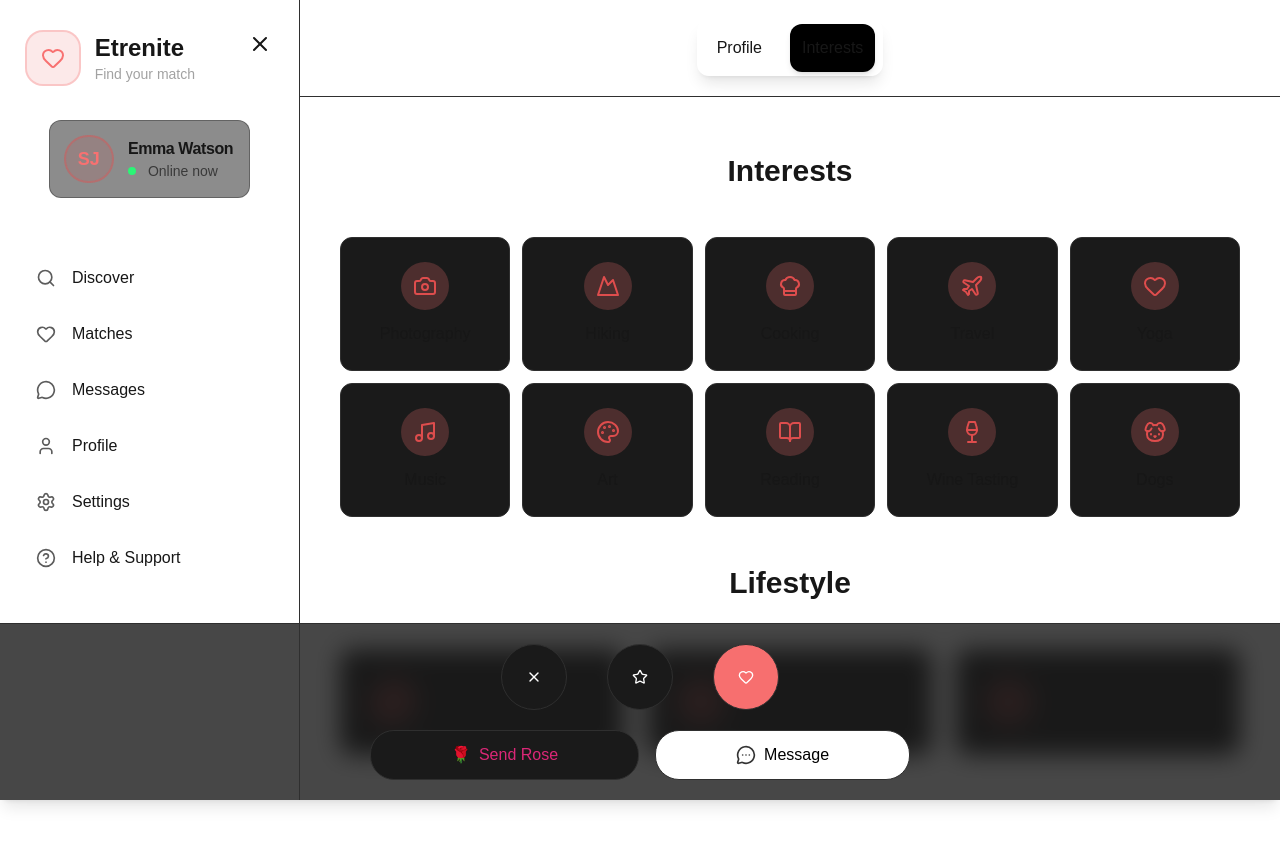
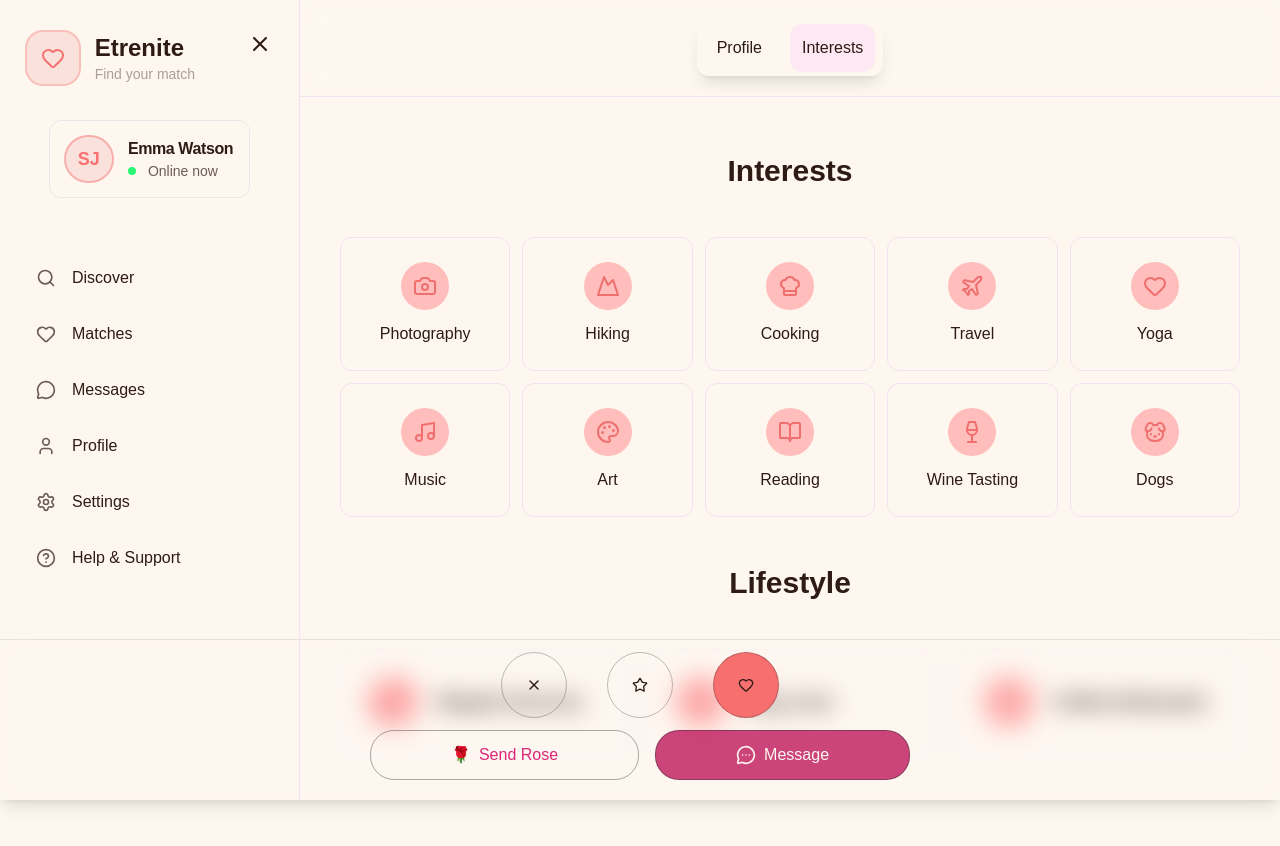
Before and after one commit to Ekagra444/DatingApplication, a Next.js app: page /profile in a window 1280 px wide. Both pictures are taken after a click on the button "Interests". Shown: the top 846 px of the page. Built offline with nearby package versions, Linux system fonts and the light colour scheme.

Commit message:
added some dark mode features

```diff
--- a/app/globals.css
+++ b/app/globals.css
@@ -20,15 +20,16 @@
 /* 2. Light Theme (Respects system preference) */
 @media (prefers-color-scheme: light) {
   :root {
-    --color-background: #ffffff;
-    --color-foreground: #171717;
-    --color-card: #f5f5f5;
-    --color-card-foreground: #1a1a1a;
+    --color-background: #fef7f0;
+    --color-foreground: #2d1b14;
+    --color-card:245, 245, 245;
+    --card-border-light:239 227 241;
 
     --background: var(--color-background);
     --foreground: var(--color-foreground);
     --card: var(--color-card);
-    --card-foreground: var(--color-card-foreground);
+    --card-border:var(--card-border-light);
+
   }
 }
 
--- a/app/profile/components/InterestsProfile.tsx
+++ b/app/profile/components/InterestsProfile.tsx
@@ -52,9 +52,9 @@ export default function InterestsProfile({interests = defaultInterests, lifestyl
         <div className="grid grid-cols-2 md:grid-cols-3 lg:grid-cols-4 xl:grid-cols-5 gap-3 max-w-5xl mx-auto">
             {interests.map((interest, index) => {
                 const IconComponent = interestIcons[interest as keyof typeof interestIcons];
-                return <div key={index} className="flex flex-col items-center gap-3 p-6 rounded-xl border hover:shadow-lg transition-all duration-200 border-crdBorder hover:bg-[#2f0d0d]/70 cursor-pointer bg-[#1a1a1a] group">
-                        <div className="w-12 h-12 transition-all duration-200 bg-[#c25c5c]/30 group-hover:bg-[#741e1e] rounded-full flex items-center justify-center">
-                            {IconComponent && <IconComponent className="w-6 h-6 text-[#de4d4d]" />}
+                return <div key={index} className="flex flex-col items-center gap-3 p-6 rounded-xl border hover:shadow-lg transition-all duration-200 border-crdBorder hover:bg-[#ffc5b81a] dark:hover:bg-[#2f0d0d]/70 cursor-pointer bg-card group">
+                        <div className="w-12 h-12 transition-all duration-200 bg-[#ffbdbb] group-hover:bg-[#ffffff] dark:bg-[#c25c5c]/30 dark:group-hover:bg-[#741e1e] rounded-full flex items-center justify-center">
+                            {IconComponent && <IconComponent className="w-6 text-[#ef6f6f] h-6 dark:text-[#de4d4d]" />}
                         </div>
                         <span className="font-medium text-center">{interest}</span>
                 </div>
@@ -64,10 +64,10 @@ export default function InterestsProfile({interests = defaultInterests, lifestyl
         <div className="grid grid-cols-1 md:grid-cols-2 lg:grid-cols-3 gap-6 max-w-5xl mx-auto">
             {Object.entries(lifestyle).map(([key, val])=>{
                 const IconComponent = lifestyleIcons[key as keyof typeof lifestyleIcons]
-                return <div key={key} className="flex items-center gap-4 p-6 bg-[#1a1a1a] rounded-xl border border-crdBorder hover:shadow-lg transition-all hover:bg-[#2f0d0d]/70 duration-200 cursor-pointer group">
+                return <div key={key} className="flex items-center gap-4 p-6 bg-card rounded-xl border border-crdBorder hover:shadow-lg transition-all dark:hover:bg-[#2f0d0d]/70 hover:bg-[#ffc5b81a] duration-200 cursor-pointer group">
                     {IconComponent && (
-                                <div className="flex-shrink-0 w-14 h-14 rounded-full flex items-center justify-center group-hover:bg-[#741e1e] transition-colors bg-[#c25c5c]/30">
-                                    <IconComponent className="w-7 h-7 text-[#de4d4d]" />
+                                <div className="flex-shrink-0 w-14 h-14 rounded-full flex items-center justify-center dark:group-hover:bg-[#741e1e] transition-colors bg-[#ffbdbb] group-hover:bg-[#ffffff] dark:bg-[#c25c5c]/30">
+                                    <IconComponent className="w-7 h-7 text-[#ef6f6f] dark:text-[#de4d4d]" />
                                 </div>
                     )}
                     <span className="text font-semibold text-lg">{val}</span>
--- a/app/profile/components/ProfileActions.tsx
+++ b/app/profile/components/ProfileActions.tsx
@@ -6,20 +6,20 @@ interface profileActionProps{
 
 export default function ProfileActions({sidebarOpen}:profileActionProps) {
   return (
-    <div className={`fixed bottom-0 w-full flex flex-col z-50 bg-[#1a1a1a]/80 backdrop-blur-md border-t border-[#2f2f2f] shadow-lg items-center ${sidebarOpen &&"-ml-[300px]"}`}>
+    <div className={`fixed bottom-0 w-full flex flex-col z-50 bg-card/80 backdrop-blur-md border-t border-[#2f2f2f]/10 shadow-lg items-center ${sidebarOpen &&"-ml-[300px]"}`}>
         <div>
             {/* primary Action Buttons */}
-            <div className="py-5 flex gap-10">
-                <button className="rounded-full transition-all hover:scale-105 border p-6 border-[#2f2f2f] bg-[#1a1a1a] text-white"><X className="size-4"/></button>
-                <button className="rounded-full transition-all hover:scale-105 border p-6 border-[#2f2f2f] bg-[#1a1a1a] text-white"><Star className="size-4"/></button>
-                <button className="rounded-full transition-all hover:scale-105 border p-6 border-[#2f2f2f] bg-[#f76f6f] text-white"><Heart className="size-4"/> </button>
+            <div className="py-3 flex gap-10">
+                <button className="rounded-full transition-all hover:scale-105 border p-6 border-[#2f2f2f]/30 bg-card "><X className="size-4"/></button>
+                <button className="rounded-full transition-all hover:scale-105 border p-6 border-[#2f2f2f]/30 bg-card "><Star className="size-4"/></button>
+                <button className="rounded-full transition-all hover:scale-105 border p-6 border-[#2f2f2f]/30 bg-[#f76f6f] "><Heart className="size-4"/> </button>
             </div>
 
         </div>
         <div className="flex gap-4 mb-5">
                 {/* Secondary Action Buttons  */}
-                <button className="flex gap-2 bg-[#1a1a1a] transition-all hover:scale-[1.02] border rounded-3xl px-20 py-3 border-[#2f2f2f]">🌹<span className="text-pink-600 ">Send Rose</span></button>
-                <button className="flex gap-2 items-center bg-white transition-all hover:scale-[1.02] border rounded-3xl px-20 py-3 border-[#2f2f2f] hover:text-red-600"><MessageCircleMore className="size-5 text-black/80"/><span className="text-black transition-all">Message</span></button>
+                <button className="flex gap-2 bg-card transition-all hover:scale-[1.02] border rounded-3xl px-20 py-3 border-[#2f2f2f]/40">🌹<span className="text-pink-600 ">Send Rose</span></button>
+                <button className="flex gap-2 items-center bg-pink-700/80 dark:bg-white text-background transition-all hover:scale-[1.02] border rounded-3xl px-20 py-3 border-[#2f2f2f]/40"><MessageCircleMore className="size-5 text-background"/><span className="transition-all">Message</span></button>
             </div>
     </div>
   )
--- a/app/profile/components/Sidebar.tsx
+++ b/app/profile/components/Sidebar.tsx
@@ -69,7 +69,7 @@ export default function Sidebar(props:sidebarProps) {
           </div>
         </div>
         <div className=" py-9 flex justify-center">
-          <div className="transition-all duration-200 bg-[#1a1a1a]/50 border border-[#262626]/40 hover:shadow-lg hover:bg-[#262626]/80 p-4 rounded-xl flex items-center gap-4">
+          <div className="transition-all duration-200 bg-card/50 border border-cardBorder/40 hover:shadow-lg hover:bg-card/80 p-4 rounded-xl flex items-center gap-4">
           <div className="bg-red-600/10 flex rounded-full text-red-400 font-semibold ring-2 ring-red-500/40 text-lg px-3 h-full items-center ">
           SJ
           </div>
--- a/app/profile/page.tsx
+++ b/app/profile/page.tsx
@@ -63,8 +63,8 @@ export default function page() {
           {(!sidebarOpen) && <button onClick={changeSideBarState}><Menu className='hover:text-slate-200/90'/></button>}
           </div>
             <div className='bg-card font-medium mx-auto py-1 px-2 rounded-xl flex justify-center gap-4 shadow-lg'>
-          <button className={`${view == "profile" ? "backdrop-blur-md shadow-md bg-black":"bg-card/90"} duration-200 transition-all py-3 px-3 rounded-xl hover:scale-105`} onClick={toggleViewProfile}>Profile</button>
-          <button className={`${view == "interests" ? "backdrop-blur-md shadow-md bg-black":"bg-card/90"} duration-200 transition-all py-3 px-3 rounded-xl hover:scale-105`} onClick={toggleViewInterest}>Interests</button>
+          <button className={`${view == "profile" ?"dark:bg-black bg-pink-100/90":"bg-card/90"} duration-200 transition-all py-3 px-3 rounded-xl hover:scale-105`} onClick={toggleViewProfile}>Profile</button>
+          <button className={`${view == "interests" ? "dark:bg-black bg-pink-100/90":"bg-card/90"} duration-200 transition-all py-3 px-3 rounded-xl hover:scale-105`} onClick={toggleViewInterest}>Interests</button>
           </div>
         </div>
         {/* Main content Area */}
--- a/tailwind.config.ts
+++ b/tailwind.config.ts
@@ -12,7 +12,7 @@ const config: Config = {
         background: "var(--background)",
         foreground: "var(--foreground)",
         card:"rgb(var(--card)/<alpha-value>)",
-        crdBorder:"rgb(var(--card-border)/<alpha-value>)"
+        crdBorder:"rgb(var(--card-border)/<alpha-value>)",
       },
     },
   },
```
